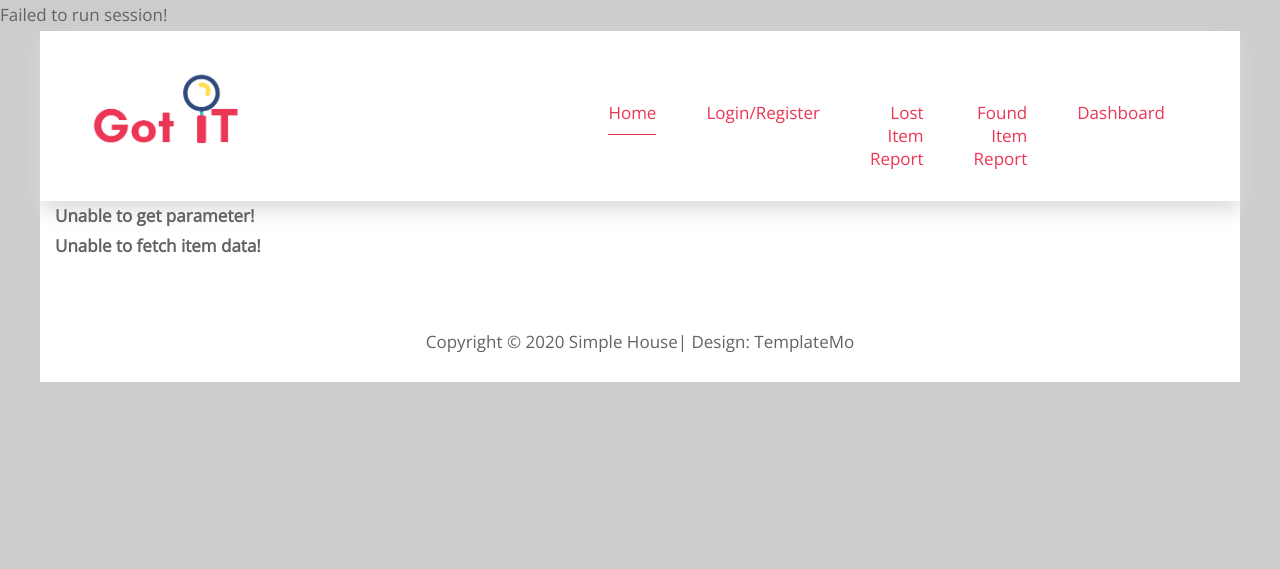
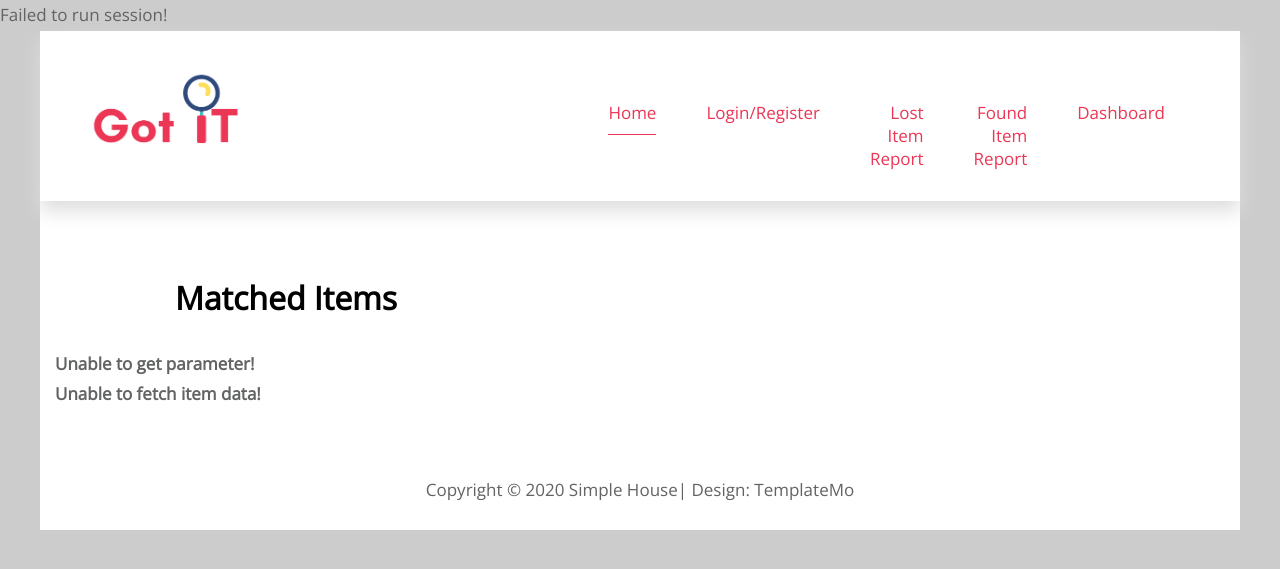
Before and after one commit to AndreaGon/got-it-php, a PHP site: page /matched_item.php in a window 1280 px wide; the page is wider, and only the part inside the window is pictured. Shown: the top 569 px of that part. Run offline with PHP 8.4, Linux system fonts and the light colour scheme; data that the repository does not hold is empty.

Commit message:
Added page title

```diff
--- a/matched_item.php
+++ b/matched_item.php
@@ -70,6 +70,8 @@ echo "  .contact_additional2{";
 echo "    margin-left: 83px";
 echo "}";
 echo "</style>";
+
+echo "<h2 align=\"left\" class=\"col-12 tm-section-title\" style=\"margin-top:75px; margin-left:120px\"><b>Matched Items</b></h2>";
 
 if (isset($_GET['lostID'])) {
     $lostID = $_GET['lostID'];
```
